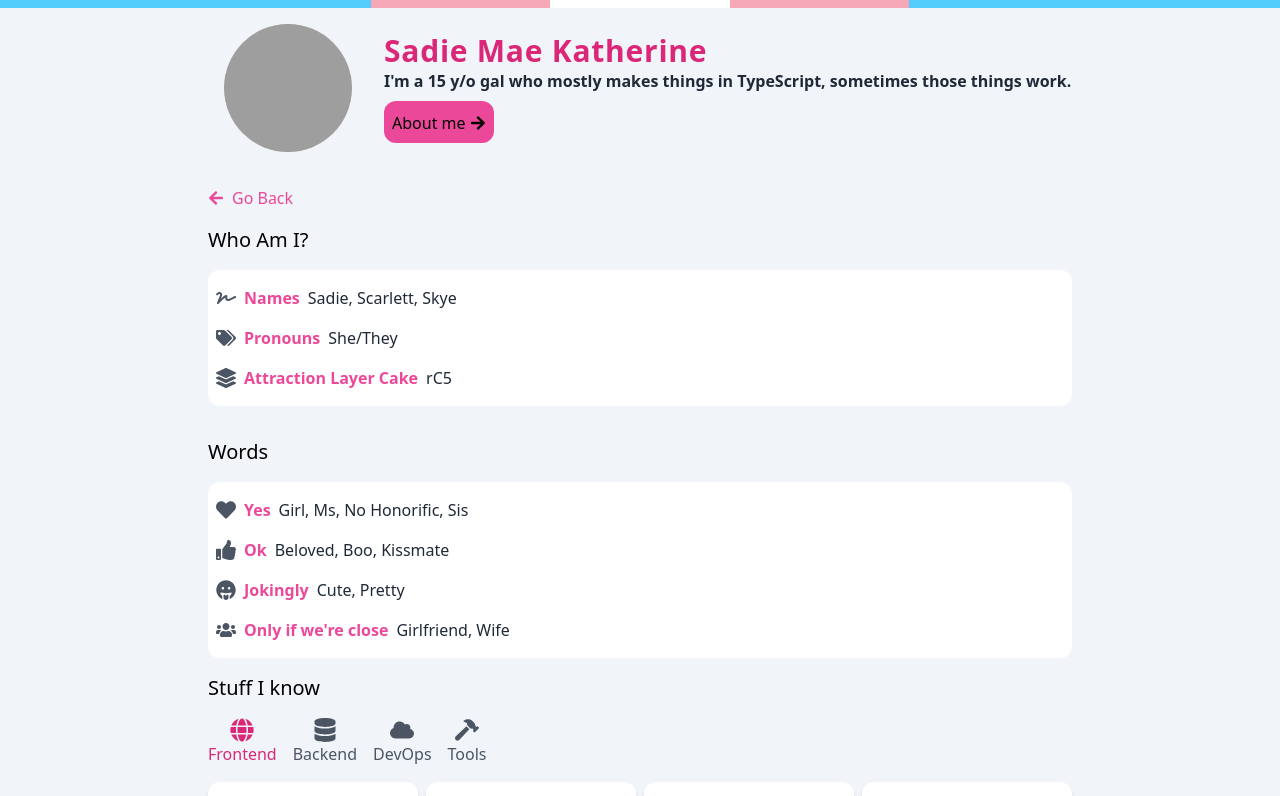
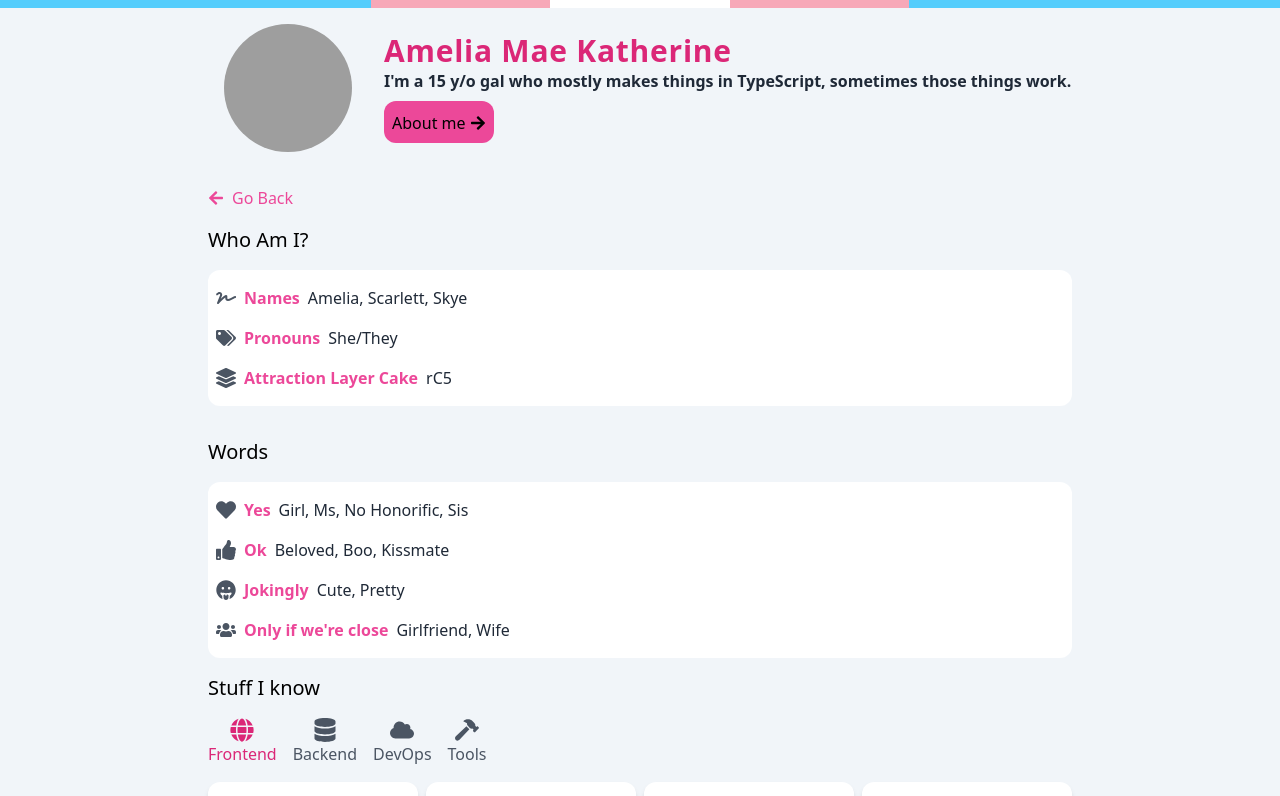
Before and after one commit to night-lake/night-lake.github.io, a Next.js app: page /about in a window 1280 px wide. Shown: the top 796 px of the page. Built offline with nearby package versions, Linux system fonts and the light colour scheme; grey boxes are pictures that could not be loaded.

Commit message:
sadie -> amelia

```diff
--- a/src/components/Footer.tsx
+++ b/src/components/Footer.tsx
@@ -68,7 +68,7 @@
 			</div>
 			<div className="flex flex-row content-center justify-between pb-3">
 				<p className="text-center font-semibold text-gray-700 dark:text-gray-300">
-					&copy; Sadie Mae Katherine {format(Date.now(), 'yyyy')}.{' '}
+					&copy; Amelia Mae Katherine {format(Date.now(), 'yyyy')}.{' '}
 					<a
 						href="https://github.com/night-lake/night-lake.github.io"
 						className="font-bold text-pink-500 hover:text-pink-600"
--- a/src/components/Header.tsx
+++ b/src/components/Header.tsx
@@ -13,7 +13,7 @@
 				/>
 			</div>
 			<div className="flex flex-col content-center justify-center xl:pl-4">
-				<p className="text-3xl font-extrabold text-pink-600 lg:tracking-wide">Sadie Mae Katherine</p>
+				<p className="text-3xl font-extrabold text-pink-600 lg:tracking-wide">Amelia Mae Katherine</p>
 				<p className="text-md font-semibold text-gray-800 dark:text-gray-300">{desc}</p>
 				<div>
 					<Link href="/about" passHref>
@@ -26,6 +26,6 @@
 			</div>
 		</header>
 	);
-}
+};
 
 export default Header;
--- a/src/pages/404.tsx
+++ b/src/pages/404.tsx
@@ -6,14 +6,14 @@
 	return (
 		<>
 			<Head>
-				<title>Sadie Mae Katherine</title>
+				<title>Amelia Mae Katherine</title>
 			</Head>
 
 			<GoBack />
 
 			<Section title="That wasn't found" topMargin={true}>
 				<p className="text-lg dark:text-white">
-					Either Sadie sucks at typing or you messed with the URL. It&#39;s probably the first one.
+					Either Amelia sucks at typing or you messed with the URL. It&#39;s probably the first one.
 				</p>
 			</Section>
 		</>
--- a/src/pages/_error.tsx
+++ b/src/pages/_error.tsx
@@ -6,7 +6,7 @@
 	return (
 		<>
 			<Head>
-				<title>Sadie Mae Katherine</title>
+				<title>Amelia Mae Katherine</title>
 			</Head>
 
 			<GoBack />
--- a/src/pages/about.tsx
+++ b/src/pages/about.tsx
@@ -12,7 +12,7 @@
 		{
 			title: 'Who Am I?',
 			content: [
-				{ title: 'Names', icon: FaSignature, content: ['Sadie', 'Scarlett', 'Skye'] },
+				{ title: 'Names', icon: FaSignature, content: ['Amelia', 'Scarlett', 'Skye'] },
 				{ title: 'Pronouns', icon: FaTags, content: ['She', 'They'], joinKey: '/' },
 				{ title: 'Attraction Layer Cake', icon: FaLayerGroup, content: ['rC5'], joinKey: '' }
 			]
@@ -31,7 +31,7 @@
 	return (
 		<>
 			<Head>
-				<title>Sadie Mae Katherine</title>
+				<title>Amelia Mae Katherine</title>
 				<meta name="description" content={desc} />
 			</Head>
 
@@ -48,6 +48,6 @@
 			<Skills />
 		</>
 	);
-}
+};
 
 export default About;
--- a/src/pages/index.tsx
+++ b/src/pages/index.tsx
@@ -6,7 +6,7 @@
 import Skills from '../components/Skills';
 import { desc, projects } from '../lib/constants';
 import { getAllPostIds, getSortedPostsData } from '../lib/posts';
-import {  MarkdownData, ProjectData } from '../lib/types';
+import { MarkdownData, ProjectData } from '../lib/types';
 
 export const getStaticProps = async () => {
 	return {
@@ -42,7 +42,7 @@
 	return (
 		<>
 			<Head>
-				<title>Sadie Mae Katherine</title>
+				<title>Amelia Mae Katherine</title>
 				<meta name="description" content={desc} />
 			</Head>
 
--- a/src/pages/projects.tsx
+++ b/src/pages/projects.tsx
@@ -23,7 +23,7 @@
 	return (
 		<>
 			<Head>
-				<title>Sadie&#39;s Projects</title>
+				<title>Amelia&#39;s Projects</title>
 				<meta
 					name="description"
 					content="Everything I've made, ranging from random web experiments to full blown full stack apps. Nevermind about the second part."
```
